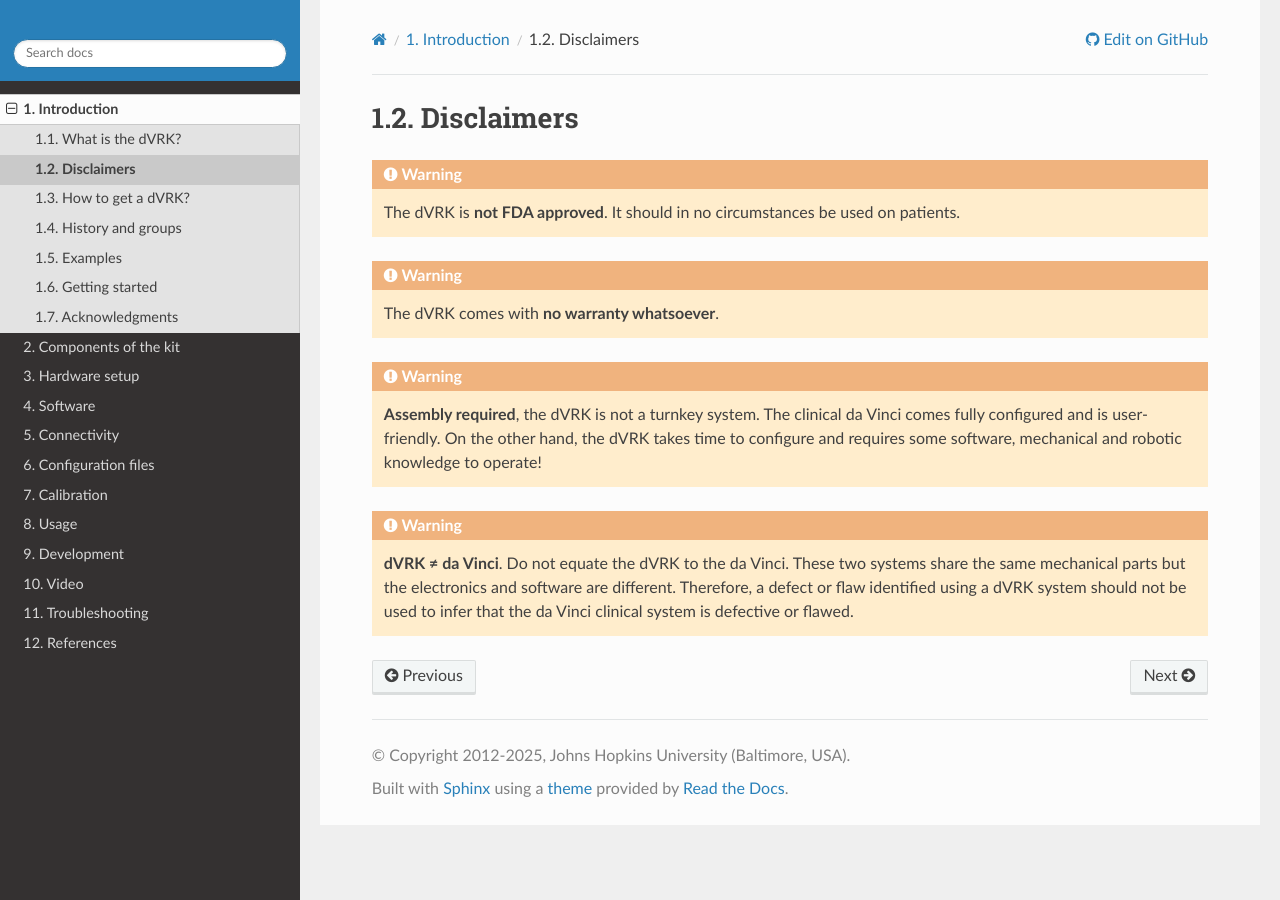
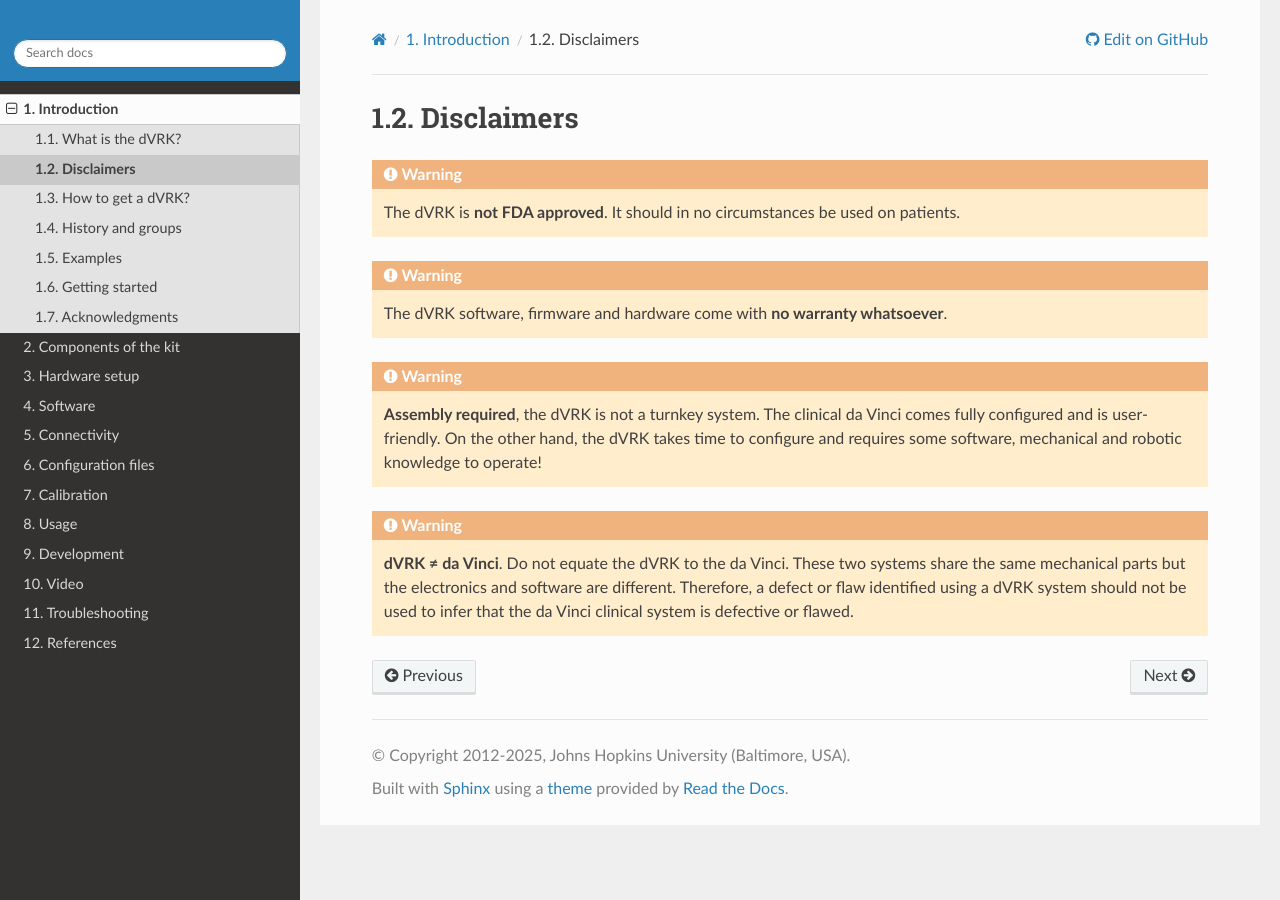
Before and after one commit to jhu-dvrk/dvrk-readthedocs, a Sphinx documentation site: the page built from docs/pages/introduction/disclaimers.rst, in a window 1280 px wide. Built offline with Sphinx 7.4.7 and the Read the Docs theme 3.1.0, drawn with Linux system fonts in a browser that asks for light colours; pages that are not in the unit, such as notebooks, are missing from menus; the version number could not be read and is left out.

Commit message:
Update disclaimers.rst

```diff
--- a/docs/pages/introduction/disclaimers.rst
+++ b/docs/pages/introduction/disclaimers.rst
@@ -9,7 +9,7 @@
 
 .. warning::
 
-   The dVRK comes with **no warranty whatsoever**.
+   The dVRK software, firmware and hardware come with **no warranty whatsoever**.
 
 .. warning::
 
```
